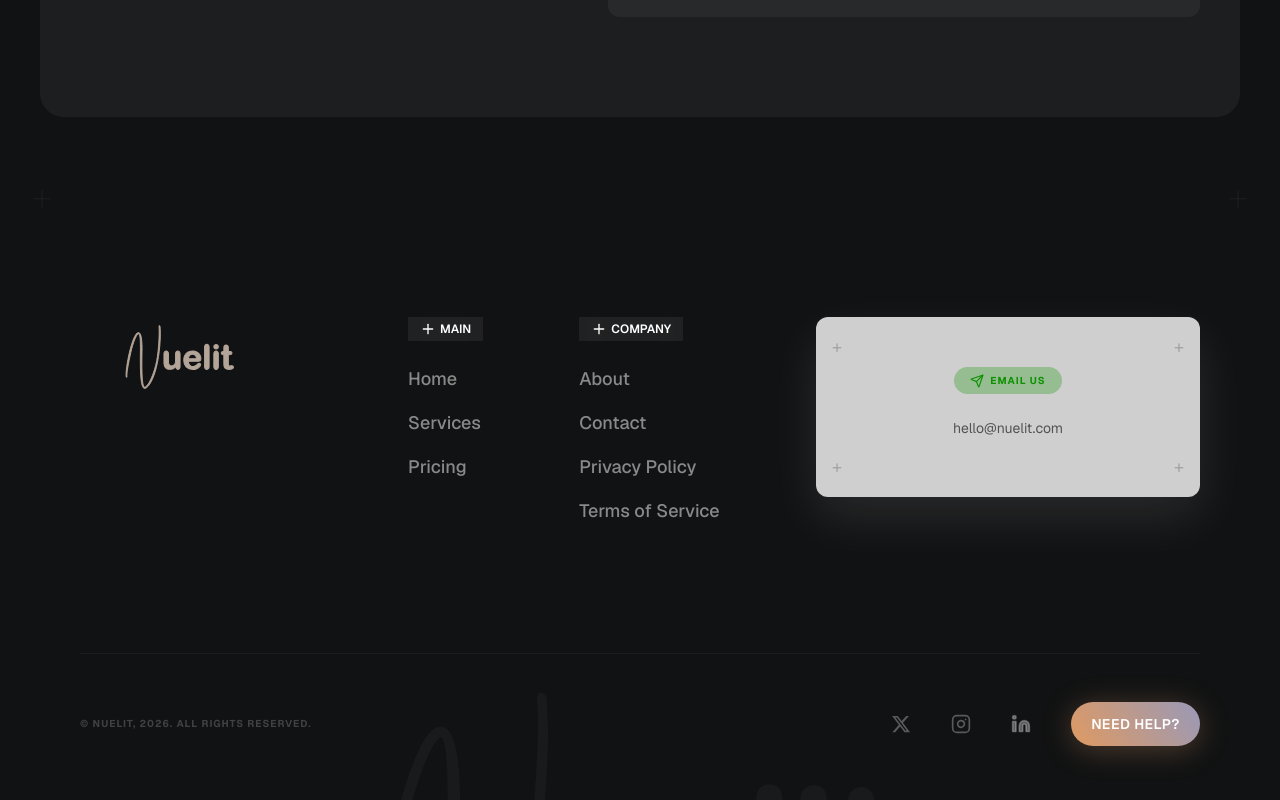
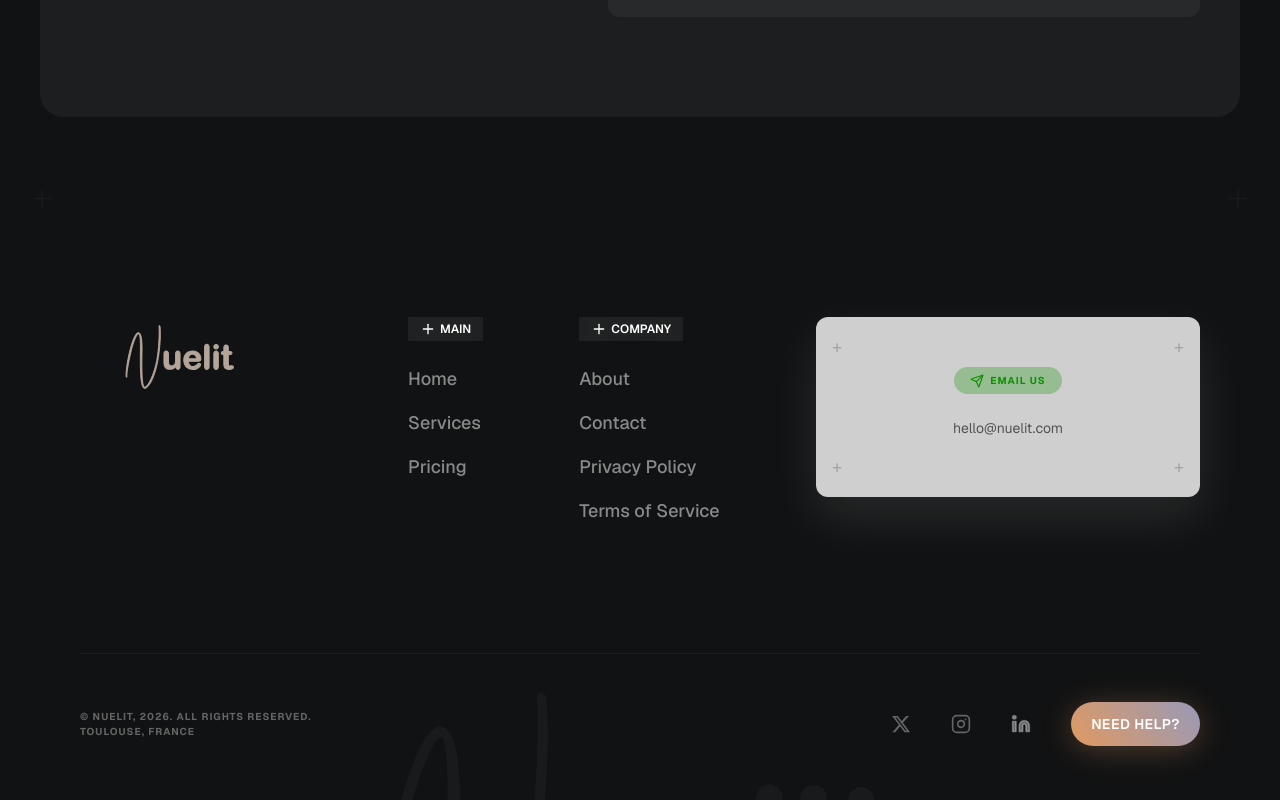
Before and after one commit to Israel-Beni/nuelit, a Next.js app: page / in a window 1280 px wide. Shown: the part 6743-7543 px from the top of the page. Built offline with nearby package versions, Linux system fonts and the light colour scheme; no server answers; a web font is replaced by a local one.

Commit message:
feat: dynamic copyright year, location address, and updated icon opacity in footer

```diff
--- a/components/common/footer.tsx
+++ b/components/common/footer.tsx
@@ -20,6 +20,8 @@ const FOOTER_LINKS = {
     { name: 'Terms of Service', href: '/terms' },
   ]
 };
+
+const year = new Date().getFullYear();
 
 export function Footer() {
   return (
@@ -92,19 +94,21 @@ export function Footer() {
 
         {/* Bottom Bar */}
         <div className="relative z-10 flex flex-col-reverse md:flex-row items-center justify-between gap-8 pt-8 md:pt-12 border-t border-white/5">
-          <div className="text-[9px] md:text-[10px] font-bold uppercase tracking-widest text-white/20 text-center md:text-left">
-            © NUELIT, 2026. ALL RIGHTS RESERVED.
+          <div className="text-[9px] md:text-[10px] font-bold uppercase tracking-widest text-white/35 text-center md:text-left">
+            © NUELIT, {year}. ALL RIGHTS RESERVED.
+            <br />
+            Toulouse, France
           </div>
 
           <div className="flex flex-col md:flex-row items-center gap-6 md:gap-8">
             <div className="flex items-center gap-4 md:gap-6">
-              <Link href="https://x.com/nuelit_services?s=21" target="_blank" className="p-2 text-white/30 hover:text-white transition-colors">
+              <Link href="https://x.com/nuelit_services?s=21" target="_blank" className="p-2 text-white/35 hover:text-white transition-colors">
                 <svg className="w-4 h-4 md:w-5 md:h-5 fill-current" viewBox="0 0 24 24"><path d="M18.244 2.25h3.308l-7.227 8.26 8.502 11.24H16.17l-5.214-6.817L4.99 21.75H1.68l7.73-8.835L1.254 2.25H8.08l4.713 6.231zm-1.161 17.52h1.833L7.084 4.126H5.117z" /></svg>
               </Link>
-              <Link href="https://www.instagram.com/nuelit_services?igsh=MTAycjF0eTVmOHhrdw%3D%3D&utm_source=qr" target="_blank" className="p-2 text-white/30 hover:text-white transition-colors">
+              <Link href="https://www.instagram.com/nuelit_services?igsh=MTAycjF0eTVmOHhrdw%3D%3D&utm_source=qr" target="_blank" className="p-2 text-white/35 hover:text-white transition-colors">
                 <Instagram className="w-4 h-4 md:w-5 md:h-5" />
               </Link>
-              <Link href="https://www.linkedin.com/company/nuelit" target="_blank" className="p-2 text-white/30 hover:text-white transition-colors">
+              <Link href="https://www.linkedin.com/company/nuelit" target="_blank" className="p-2 text-white/35 hover:text-white transition-colors">
                 <Linkedin className="w-4 h-4 md:w-5 md:h-5 fill-current" />
               </Link>
             </div>
```
